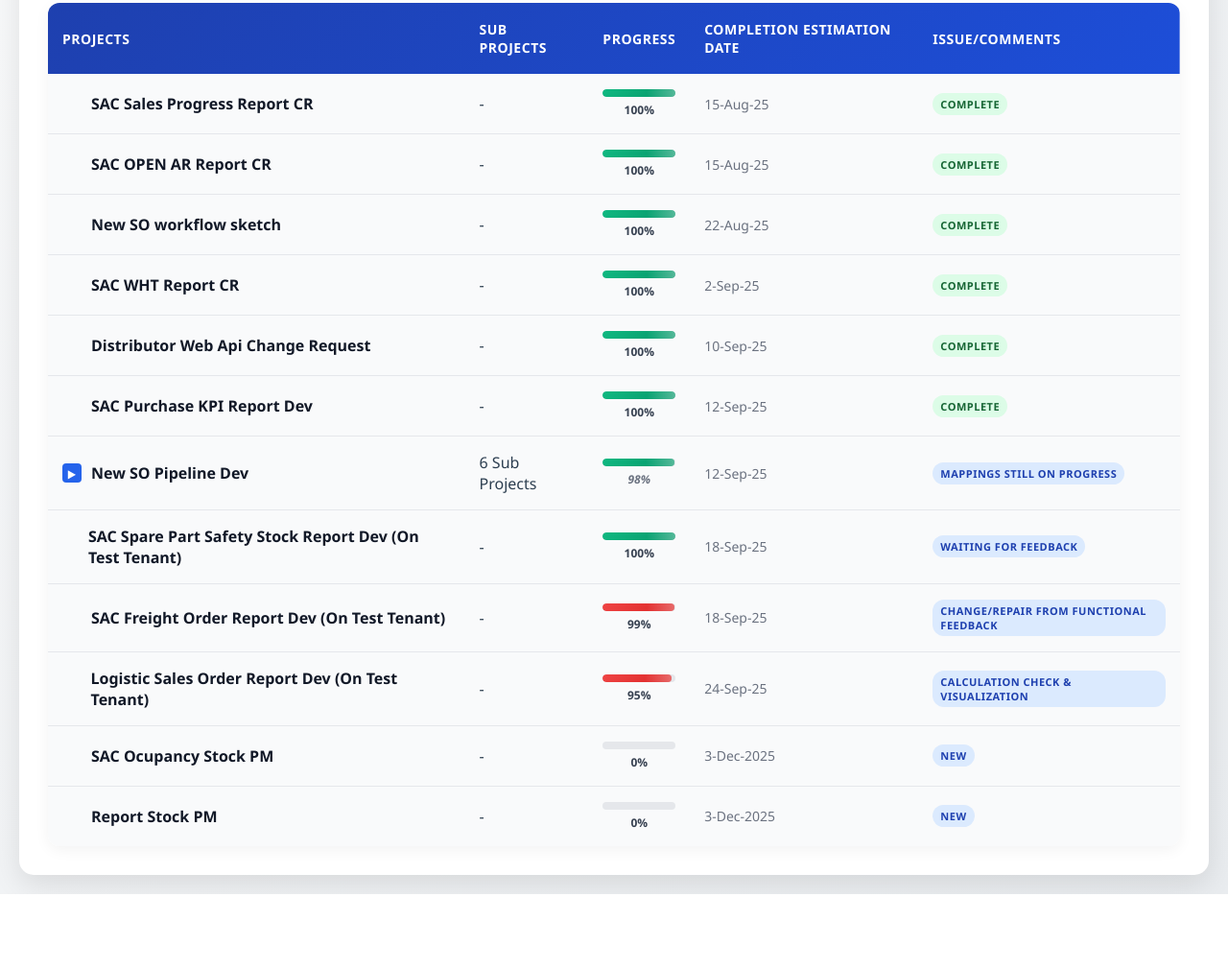
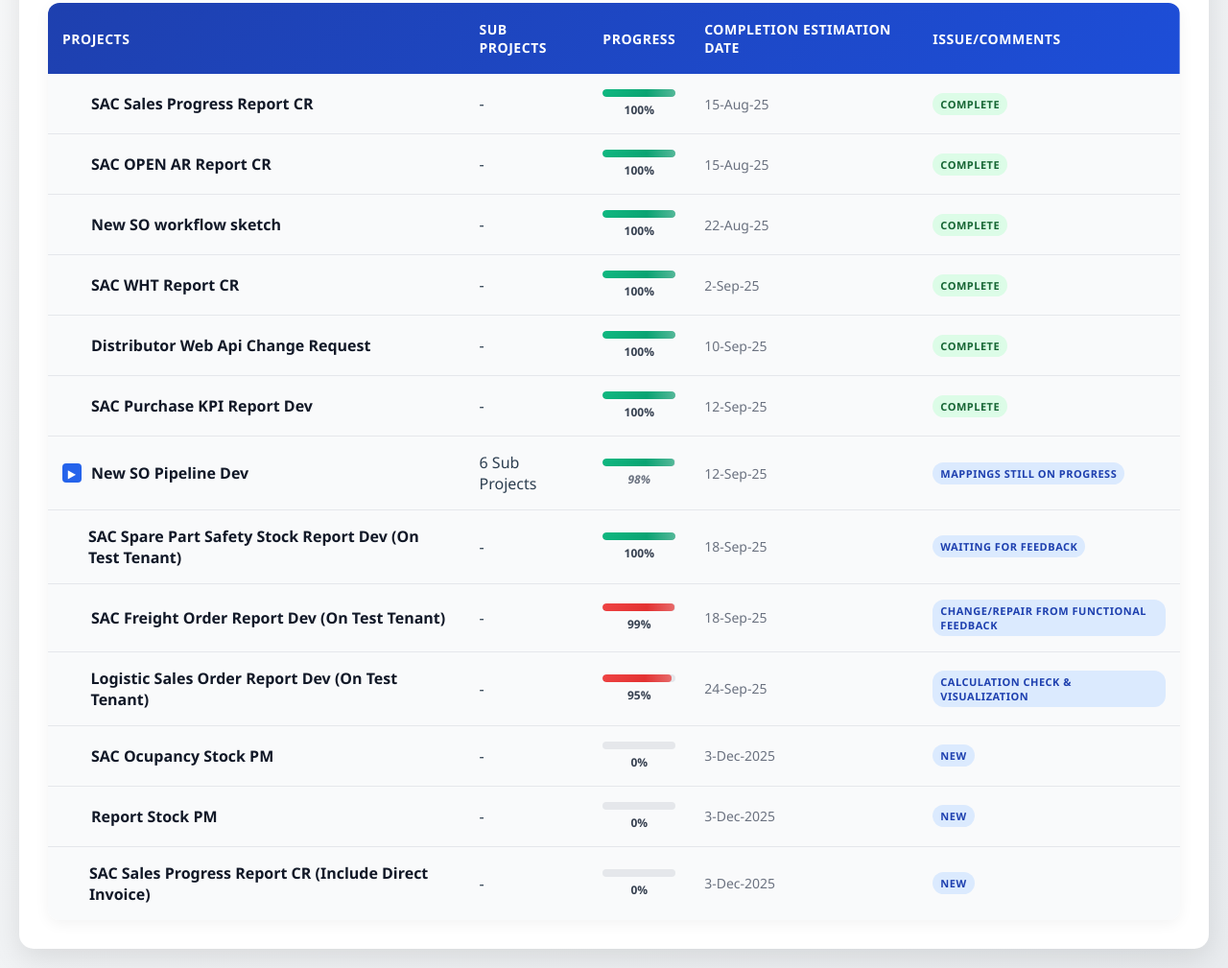
Before and after one commit to MaseratiTeja/KIN-DE-Project-Progress, a plain HTML site: page index.html in a window 1280 px wide. Shown: the part 165-1174 px from the top of the page at 96% size. Before the commit the page ends 1097 px from the top, so only its background shows below. Drawn offline with Linux system fonts and the light colour scheme.

Commit message:
Add files via upload

```diff
--- a/index.html
+++ b/index.html
@@ -657,6 +657,27 @@
                             <span class="status-badge status-in-progress">NEW</span>
                         </td>
                     </tr>
+                    <tr class="project-row main-project no-subs" data-project="sac-freight">
+                        <td class="project-name-cell">
+                            <div class="project-name">
+                                <span class="expand-icon">▶</span>
+                                SAC Sales Progress Report CR (Include Direct Invoice)
+                            </div>
+                        </td>
+                        <td>-</td>
+                        <td>
+                            <div class="progress-container">
+                                <div class="progress-bar">
+                                    <div class="progress-fill progress-0" style="width: 0%"></div>
+                                </div>
+                                <div class="progress-text">0%</div>
+                            </div>
+                        </td>
+                        <td class="date">3-Dec-2025</td>
+                        <td class="comments">
+                            <span class="status-badge status-in-progress">NEW</span>
+                        </td>
+                    </tr>
                 </tbody>
 
             </table>
```
